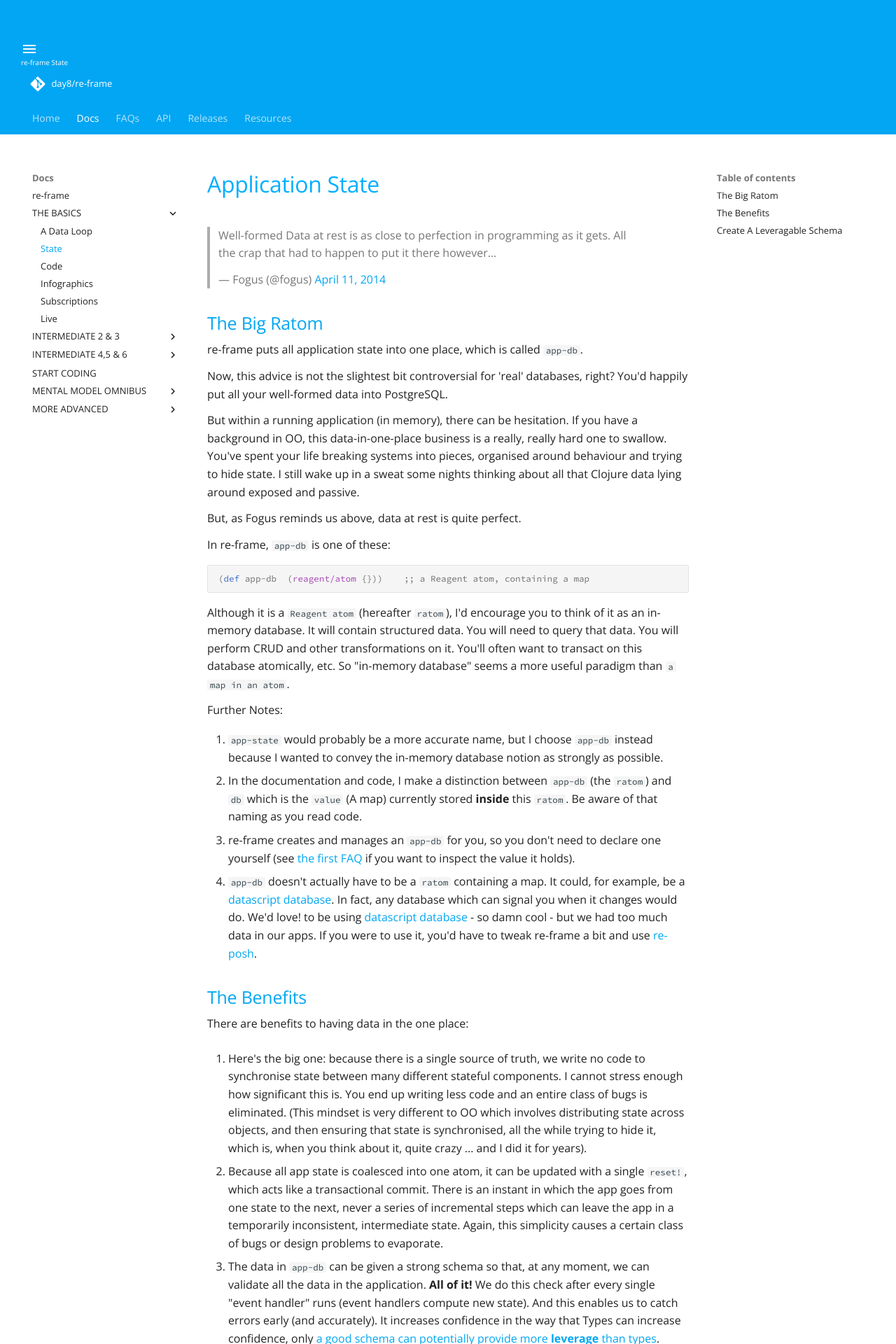
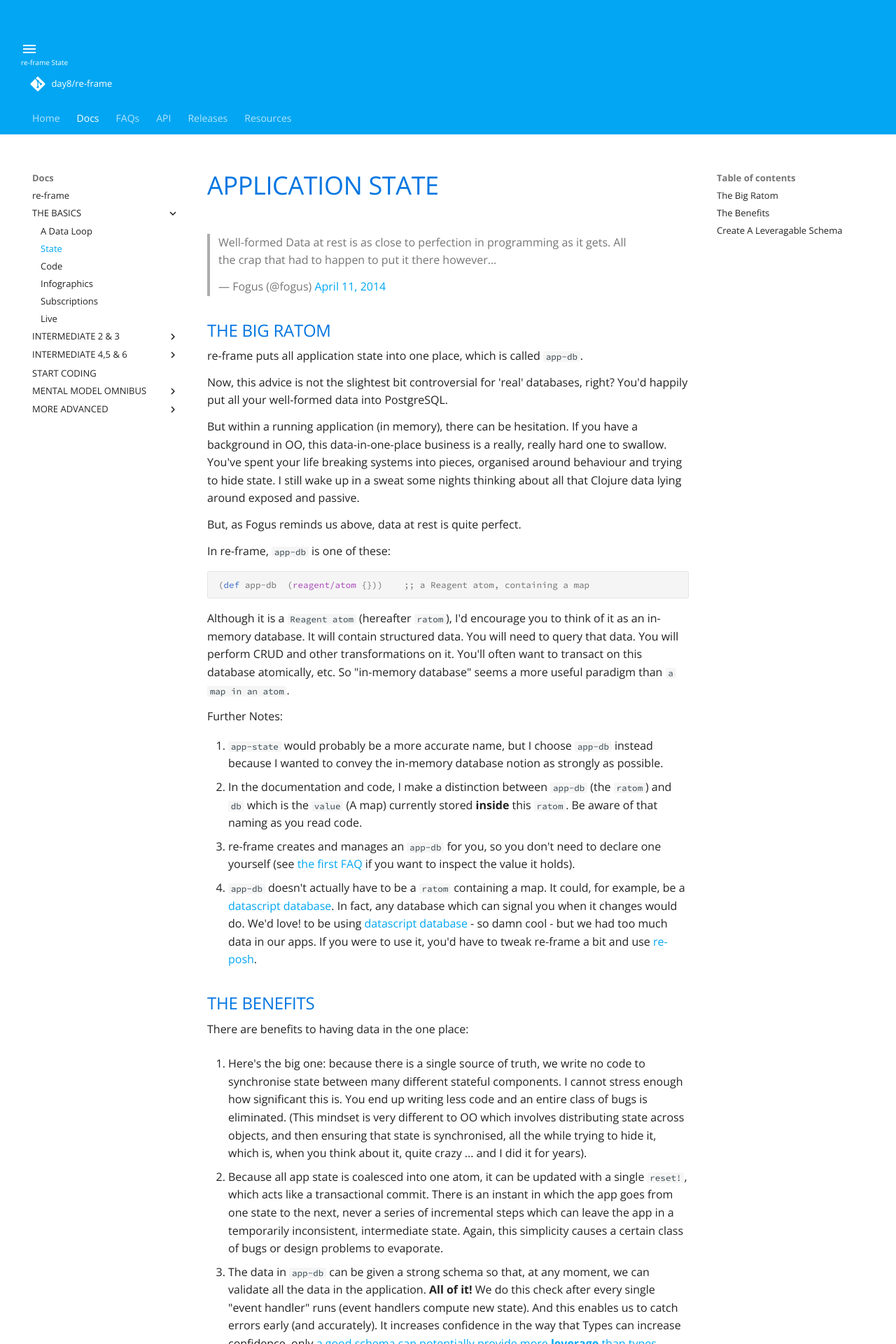
Before and after one commit to supersimba888/framework__reFrame, an MkDocs documentation site: the page built from docs/application-state.md, in a window 1280 px wide. Shown: the part 1165-3085 px from the top of the page at 70% size. Built offline with MkDocs 1.6.1 and Material for MkDocs 9.7.7, drawn with Linux system fonts in a browser that asks for light colours; comment, search, counter and statistics services are not loaded.

Commit message:
Update mkdocs.css

```diff
--- a/docs/stylesheets/mkdocs.css
+++ b/docs/stylesheets/mkdocs.css
@@ -21,13 +21,20 @@
 /* Make the heading shades of blue.
 */
 .md-typeset h1 {
-  color: #00aeff;
+  color: #0075e1;
+  font-family: Raleway, 'Open Sans', Helvetica, Arial, sans-serif;
+  font-size: 36px;
+  text-transform: uppercase;
 }
 
 /* Make headings blue.
    Trim whitespace above and below. In particular, less gap following paragraph. */
 .md-typeset h2 {
-  color: #02a6f2;
+  color: #0075e1;
+  font-family: Raleway, 'Open Sans', Helvetica, Arial, sans-serif;
+  font-size: 24px;
+  text-transform: uppercase;
+
   margin: 1.6rem 0 -0.2rem;
 }
 
@@ -42,6 +49,7 @@
   display: flex;
   flow-direction: row;
 }
+
 .not-found-text {
   margin-left: 31px;
 }
@@ -78,9 +86,3 @@
 .md-nav {
   font-size: 0.65rem
 }
-/*
-.md-header {
-  background-color: rgb(44, 44, 50)
-}
-
-*/
```
